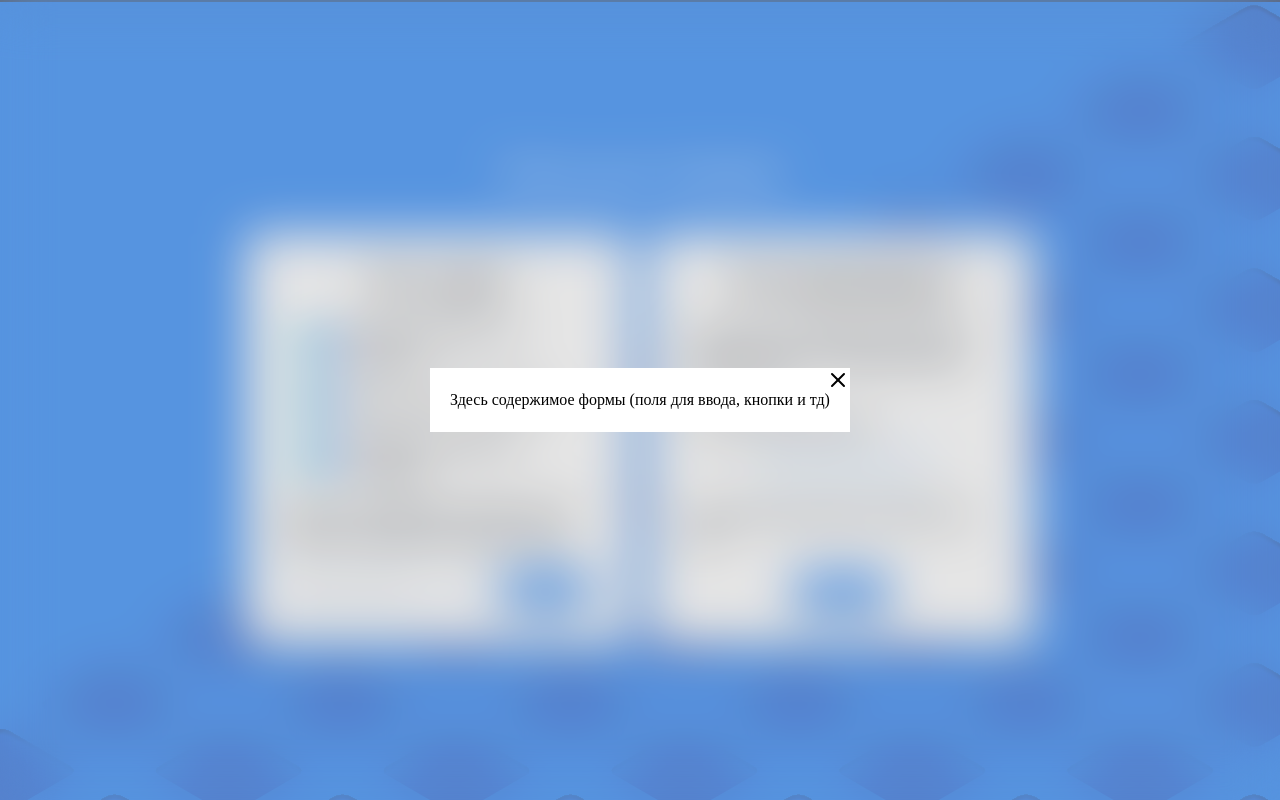
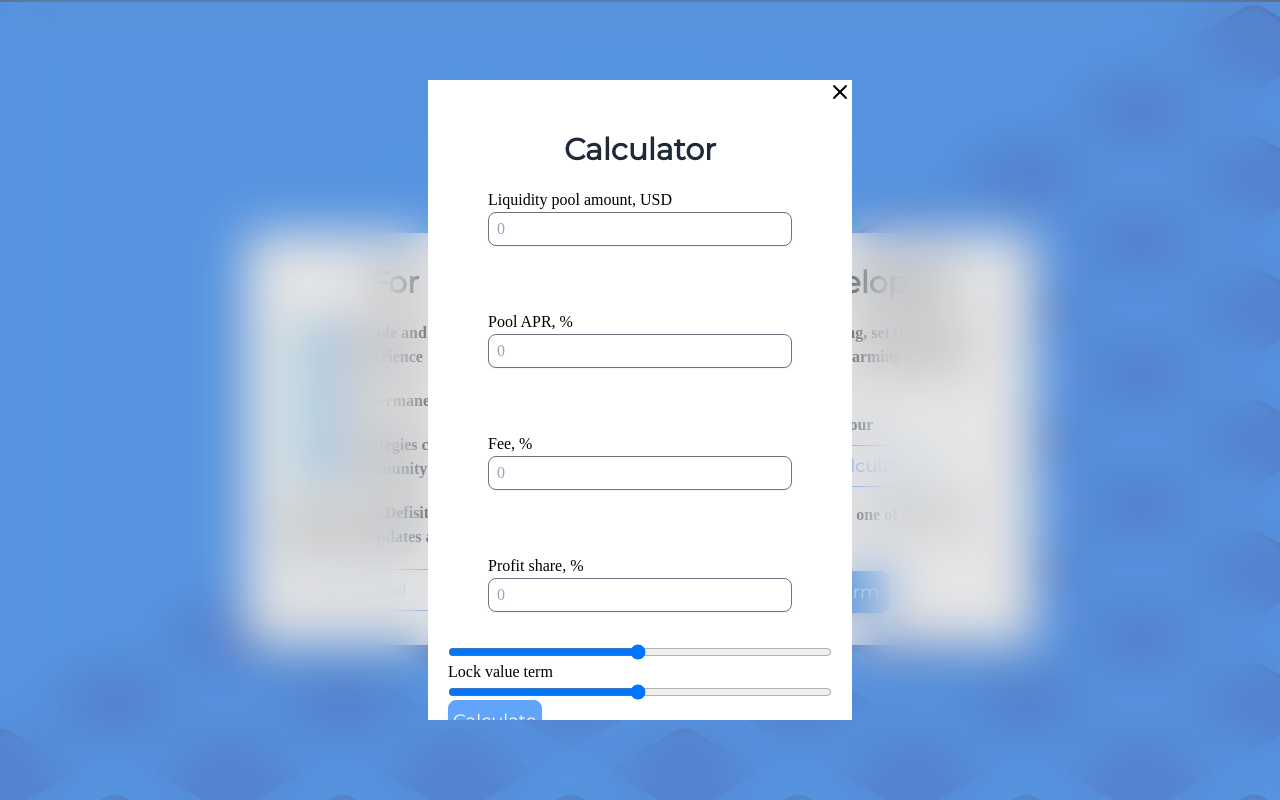
Before and after one commit to VadimLarinTech/vadim-website, a website built with Parcel: page src/index.html in a window 1280 px wide. Both pictures are taken after a click on the button "Virtual calculator". Shown: the part 824-1624 px from the top of the page. Built offline with nearby package versions, Linux system fonts and the light colour scheme; a web font is replaced by a local one.

Commit message:
Added a prototype calculator

```diff
--- a/src/partials/calculator.html
+++ b/src/partials/calculator.html
@@ -23,6 +23,79 @@
       </svg>
     </button>
 
-    <article>Здесь содержимое формы (поля для ввода, кнопки и тд)</article>
+    <div class="bg-white py-8 px-4 rounded-lg sm:px-10 md:w-96">
+      <h1 class="text-3xl font-bold text-gray-800 text-center mb-5">Calculator</h1>
+        <label for="">Liquidity pool amount, USD</label>
+        <div class="flex gap-3">
+          <input
+            id="subscribe-email-input"
+            type="email"
+            name="email"
+            class="flex-auto px-2 py-1 bg-white border shadow-sm border-gray-500 placeholder-slate-400 focus:outline-none focus:border-gray-500 focus:ring-gray-500 block rounded-lg focus:ring-1"
+            placeholder="0"
+            style="width: 0; /*fixes bug with too wide screen on mobile*/"
+          />
+        </div>
+      </div>
+    </div>
+
+    <div class="bg-white py-8 px-4 rounded-lg sm:px-10 md:w-96">
+      <label for="">Pool APR, %</label>
+      <div class="flex gap-3">
+        <input
+          id="subscribe-email-input"
+          type="email"
+          name="email"
+          class="flex-auto px-2 py-1 bg-white border shadow-sm border-gray-500 placeholder-slate-400 focus:outline-none focus:border-gray-500 focus:ring-gray-500 block rounded-lg focus:ring-1"
+          placeholder="0"
+          style="width: 0; /*fixes bug with too wide screen on mobile*/"
+        />
+      </div>
+    </div>
+
+    <div class="bg-white py-8 px-4 rounded-lg sm:px-10 md:w-96">
+      <label for="">Fee, %</label>
+      <div class="flex gap-3">
+        <input
+          id="subscribe-email-input"
+          type="email"
+          name="email"
+          class="flex-auto px-2 py-1 bg-white border shadow-sm border-gray-500 placeholder-slate-400 focus:outline-none focus:border-gray-500 focus:ring-gray-500 block rounded-lg focus:ring-1"
+          placeholder="0"
+          style="width: 0; /*fixes bug with too wide screen on mobile*/"
+        />
+      </div>
+    </div>
+
+     <div class="bg-white py-8 px-4 rounded-lg sm:px-10 md:w-96">
+      <label for="">Profit share, %</label>
+      <div class="flex gap-3">
+        <input
+          id="subscribe-email-input"
+          type="email"
+          name="email"
+          class="flex-auto px-2 py-1 bg-white border shadow-sm border-gray-500 placeholder-slate-400 focus:outline-none focus:border-gray-500 focus:ring-gray-500 block rounded-lg focus:ring-1"
+          placeholder="0"
+          style="width: 0; /*fixes bug with too wide screen on mobile*/"
+        />
+      </div>
+    </div>
+
+    <input type="range" min="1" max="100" value="50" name="fee">
+
+    <label>Lock value term</label>
+
+      <input type="range" min="1" max="100" value="50" name="fee">
+
+
+          <a href="https://forms.gle/iZCoVxkCCdXVDDFLA" target="_blank">
+            <button
+              type="button"
+              class="inline-flex items-center rounded-lg border border-blue-400 bg-blue-400 px-1 py-1.5 text-lg text-white shadow-lg hover:bg-blue-400 hover:text-white focus:outline-none focus:ring-2 focus:ring-blue-400 focus:ring-offset-2"
+            >
+              Calculate
+            </button>
+          </a>
+   <div></div>
   </form>
 </dialog>
```
Also changed, not shown: 1 other file.
